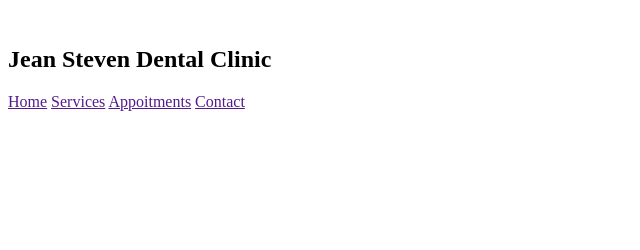
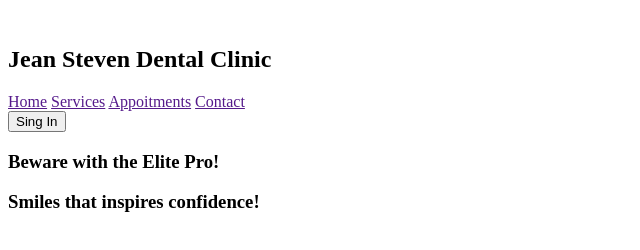
Before and after one commit to Ambetazam/software-developer-classroom, a plain HTML site: page developingIntroduction/JaimeZapata/week4/initialFolder/index.html in a window 1280 px wide. Shown: the whole page, without its empty margins (0-640 px from the left). Drawn offline with Linux system fonts and the light colour scheme.

Commit message:
Update index file

```diff
--- a/developingIntroduction/JaimeZapata/week4/initialFolder/index.html
+++ b/developingIntroduction/JaimeZapata/week4/initialFolder/index.html
@@ -10,13 +10,34 @@
 
 		<img src="" alt="">
 		<h2>Jean Steven Dental Clinic</h2>
+
+
+		<!-- The 'Block Tag' to have the horizontal vision of the navigation menu-->
 		<nav>
+
+			<!---We leave it that way to simulate the example generated by the AI--->
 			<a href="">Home</a>
 			<a href="">Services</a>
 			<a href="">Appoitments</a>
 			<a href="">Contact</a>
 		</nav>
+		<button>Sing In</button>
+	</header>
 
-	</header>
+	<main>
+
+		<section>
+			<section>
+				<h3>Beware with the Elite Pro!</h3>
+				<h1>Smiles that <span>inspires confidence!</span></h1><!---Joker Tags use 'span' it differencies to work together with css--->
+			</section>
+			<section></section>
+		</section>
+		<section></section>
+
+	</main>
+
+
+
 </body>
 </html>
```
Also changed, not shown: 1 other file.
